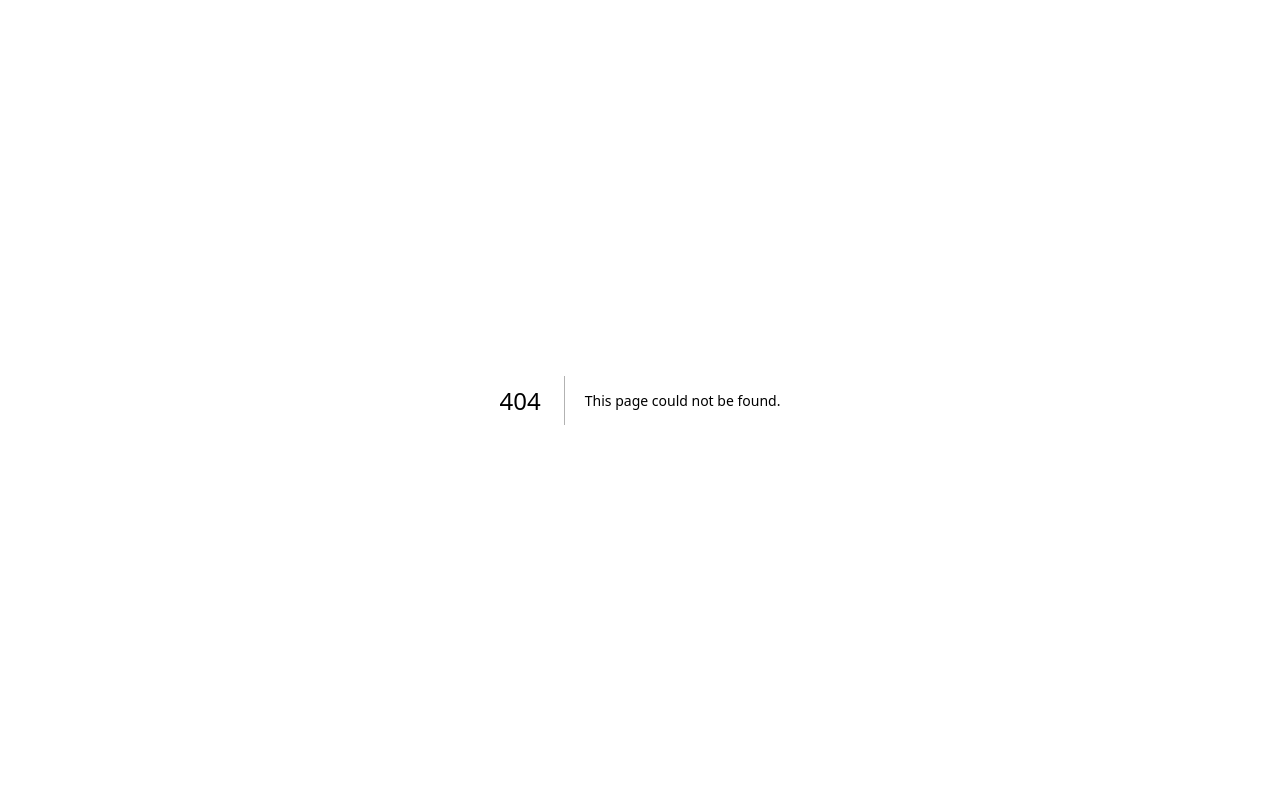
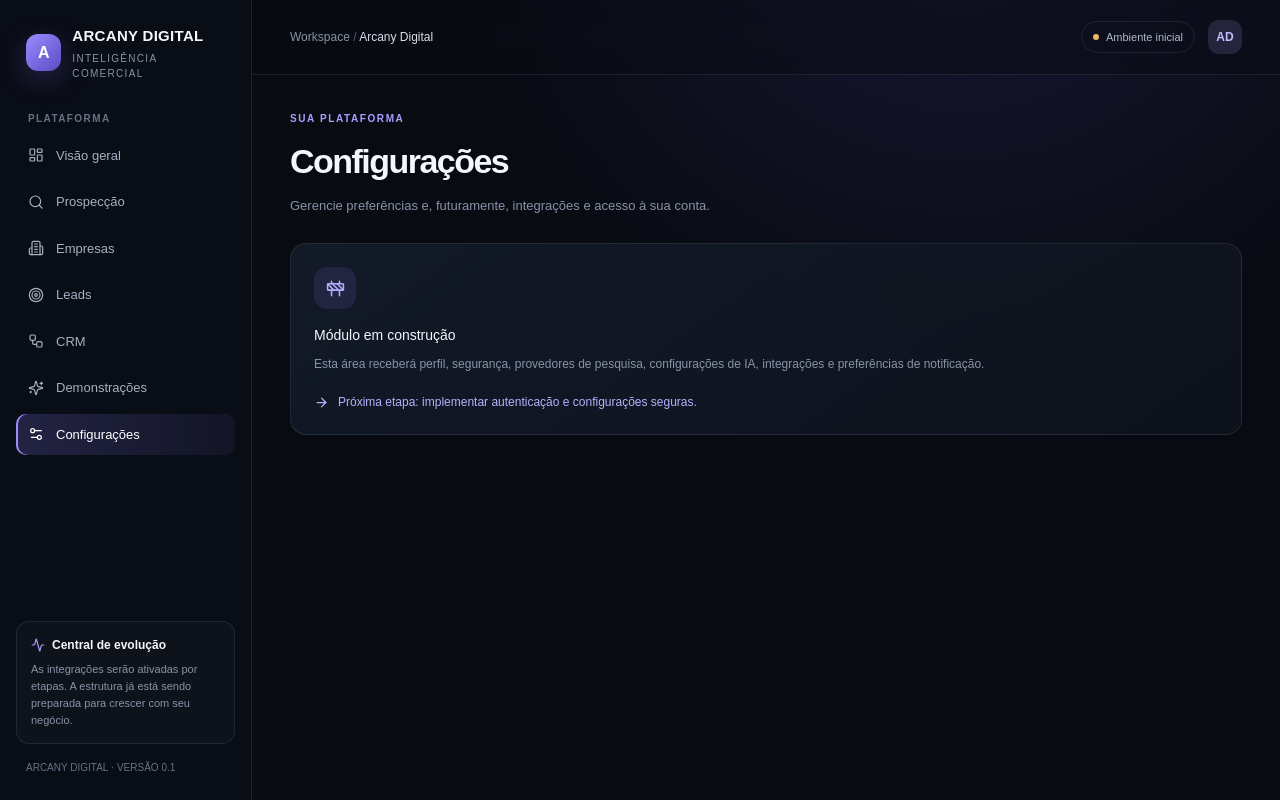
Before and after one commit to wchagas73-lang/arcany-digital-, a Next.js app: page /configuracoes in a window 1280 px wide. Before the commit this address had no page. Built offline with nearby package versions, Linux system fonts and the light colour scheme.

Commit message:
feat: adicionar src/app/configuracoes/page.tsx

```diff
--- /dev/null
+++ b/src/app/configuracoes/page.tsx
@@ -0,0 +1,5 @@
+import { ModulePage } from "@/components/module-page";
+
+export default function ConfiguracoesPage() {
+  return <ModulePage eyebrow="Sua plataforma" title="Configurações" description="Gerencie preferências e, futuramente, integrações e acesso à sua conta." purpose="Esta área receberá perfil, segurança, provedores de pesquisa, configurações de IA, integrações e preferências de notificação." nextStep="implementar autenticação e configurações seguras." />;
+}
```
